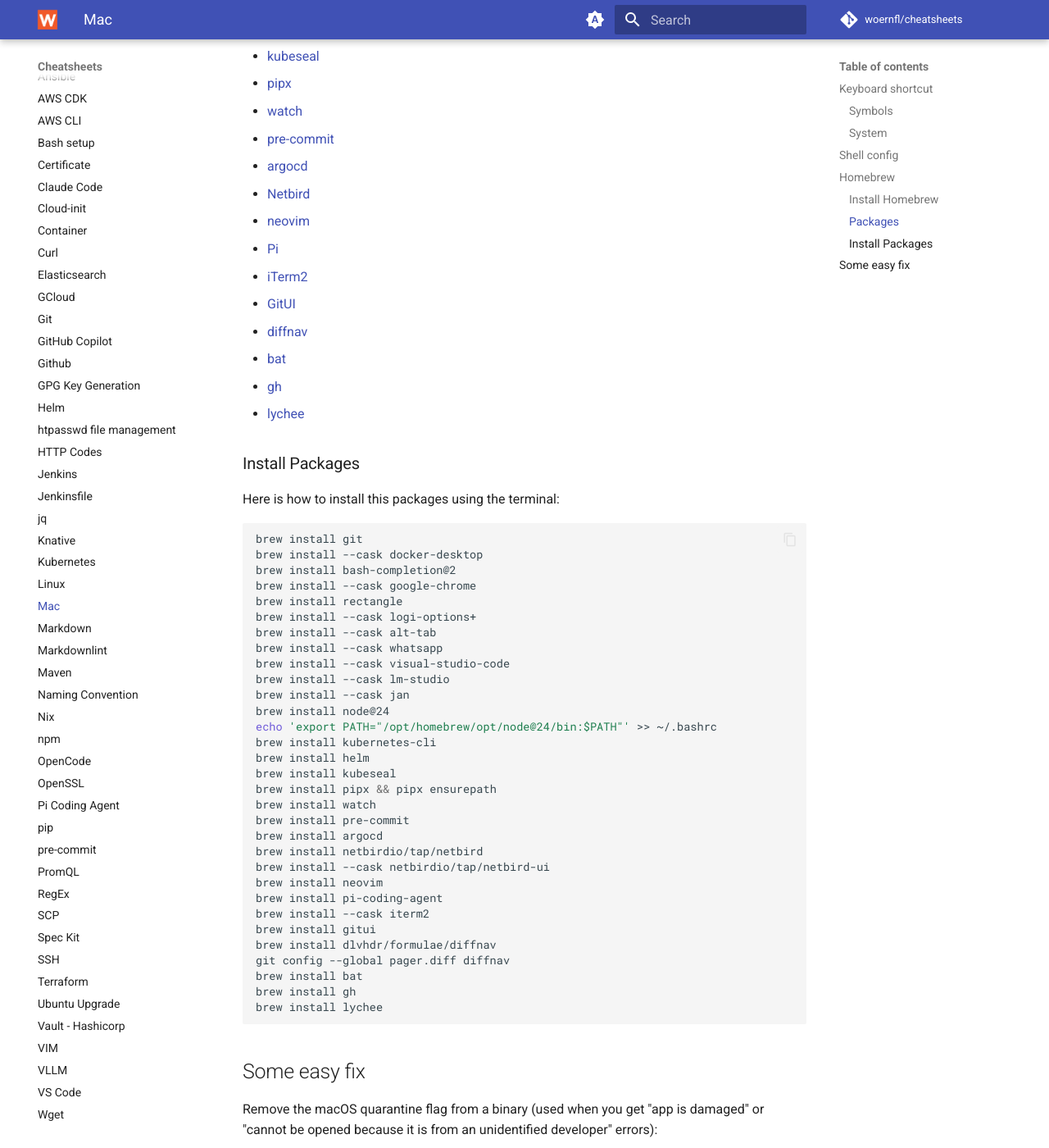
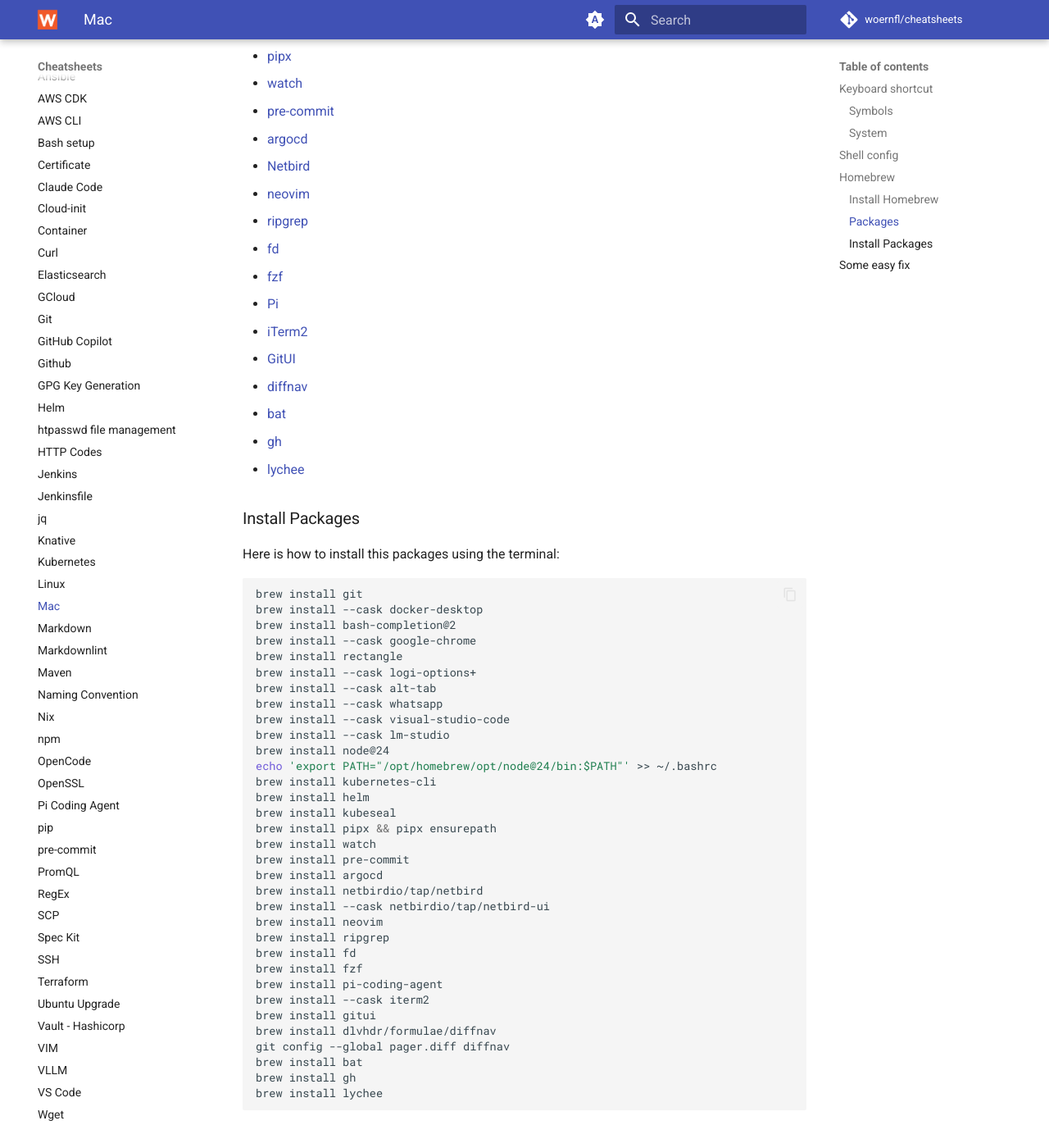
Before and after one commit to woernfl/cheatsheets, an MkDocs documentation site: the page built from docs/mac.md, in a window 1280 px wide and 1400 px high, scrolled down 2145 px. Shown: the whole window at 82% size. Built offline with MkDocs 1.6.1 and Material for MkDocs 9.7.7, drawn with Linux system fonts in a browser that asks for light colours; comment, search, counter and statistics services are not loaded.

Commit message:
Remove Jan and add ripgrep, fd, fzf to mac.md (#443)

```diff
--- a/docs/mac.md
+++ b/docs/mac.md
@@ -68,7 +68,6 @@
 - [Whatsapp](https://www.whatsapp.com/)
 - [VS Code](https://code.visualstudio.com/)
 - [LM Studio](https://lmstudio.ai/)
-- [Jan](https://www.jan.ai/)
 - [Nodejs](https://github.com/nodejs/node)
 - [kubectl](https://kubernetes.io/docs/tasks/tools/install-kubectl-macos/)
 - [Helm](https://helm.sh/)
@@ -79,6 +78,9 @@
 - [argocd](https://argoproj.github.io/cd/)
 - [Netbird](https://docs.netbird.io/)
 - [neovim](https://neovim.io/)
+- [ripgrep](https://github.com/BurntSushi/ripgrep)
+- [fd](https://github.com/sharkdp/fd)
+- [fzf](https://junegunn.github.io/fzf/)
 - [Pi](https://pi.dev/)
 - [iTerm2](https://github.com/gnachman/iterm2)
 - [GitUI](https://github.com/gitui-org/gitui)
@@ -102,7 +104,6 @@
 brew install --cask whatsapp
 brew install --cask visual-studio-code
 brew install --cask lm-studio
-brew install --cask jan
 brew install node@24
 echo 'export PATH="/opt/homebrew/opt/node@24/bin:$PATH"' >> ~/.bashrc
 brew install kubernetes-cli
@@ -115,6 +116,9 @@
 brew install netbirdio/tap/netbird
 brew install --cask netbirdio/tap/netbird-ui
 brew install neovim
+brew install ripgrep
+brew install fd
+brew install fzf
 brew install pi-coding-agent
 brew install --cask iterm2
 brew install gitui
```
